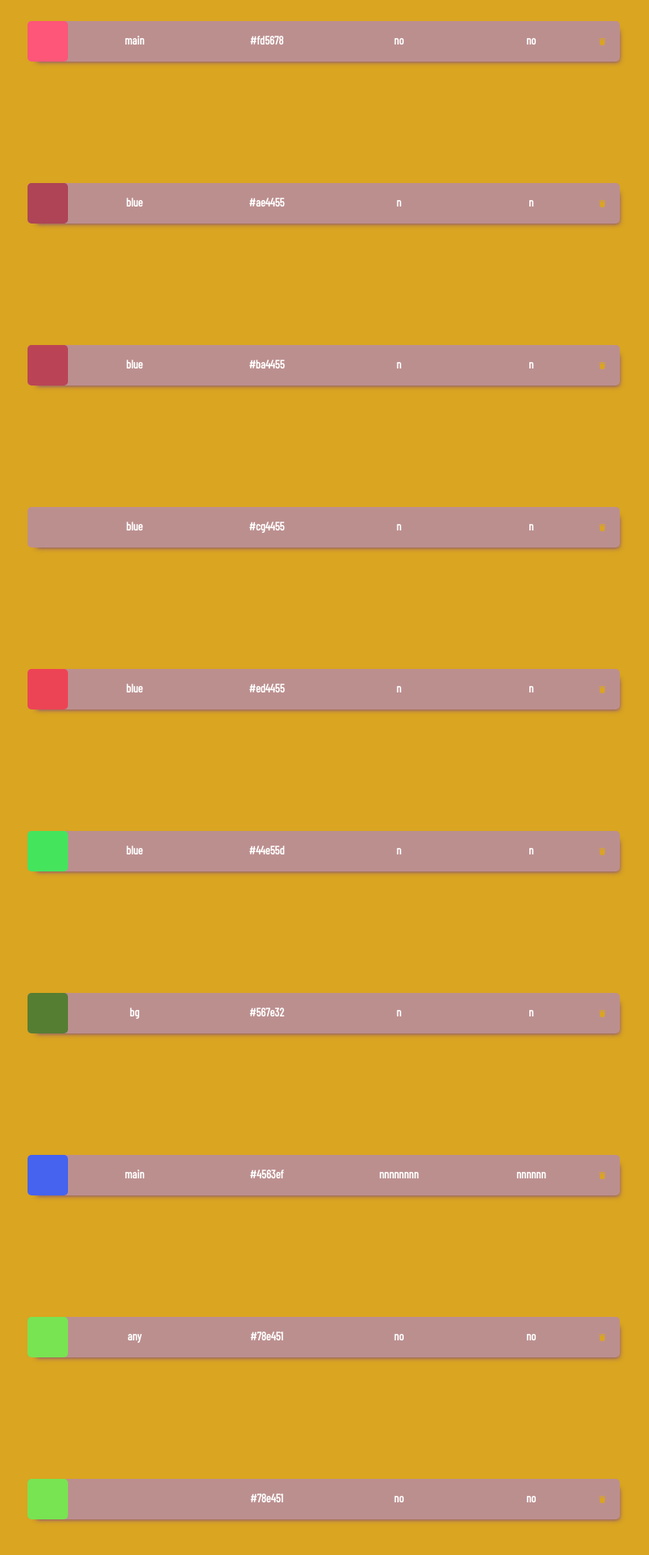
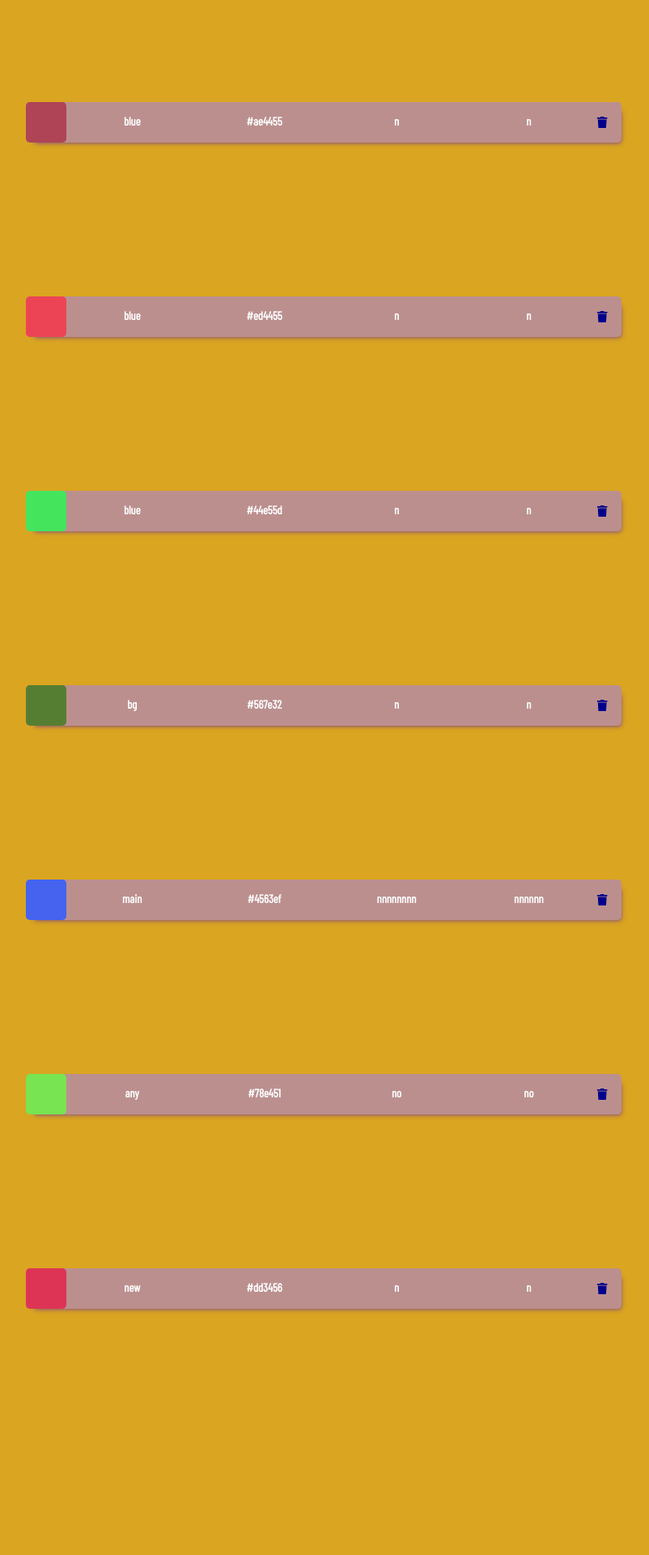
Before and after one commit to KaliKru/Golden-Fish, a React (Create React App) app: page / in a window 1280 px wide. Shown: the part 1080-3000 px from the top of the page at 81% size, without its empty margins (240-1042 px from the left). After the commit the page ends 2791 px from the top, so only its background shows below. Built offline with nearby package versions, Linux system fonts and the light colour scheme; data requests are answered from the project's data file.

Commit message:
trash color

```diff
--- a/src/Color.css
+++ b/src/Color.css
@@ -21,12 +21,11 @@
 
 .style-color {
     width: 100%;
-    height: 25vh;
+    height: 30vh;
     background-color: goldenrod;
     display: flex;
     align-items: center;
     justify-content: space-evenly;
-
 }
 
 .style-list {
--- a/src/RatioCounter.js
+++ b/src/RatioCounter.js
@@ -31,11 +31,6 @@ function RatioCounter() {
 
     }
 
-
-
-
-
-
     return (
         <div>
             <Unit/>
@@ -45,7 +40,6 @@ function RatioCounter() {
                     <div className={"effectRatio"}>
                         <h4>{isNaN(x) ? "Golden Fish understands only numbers ;)" : ""}</h4>
                     </div>
-
                 </form>
 
                 <form>
--- a/src/addPallet.css
+++ b/src/addPallet.css
@@ -73,7 +73,8 @@
 
 .icon-trash {
     cursor: pointer;
-    color: goldenrod;
+    color: darkblue;
+    font-size: 1.5em;
 }
 
 .color-box {
--- a/src/db.json
+++ b/src/db.json
@@ -8,32 +8,11 @@
       "id": 3
     },
     {
-      "name": "main",
-      "hex": "#fd5678",
-      "rgb": "no",
-      "cmyk": "no",
-      "id": 4
-    },
-    {
       "name": "blue",
       "hex": "#ae4455",
       "rgb": "n",
       "cmyk": "n",
       "id": 5
-    },
-    {
-      "name": "blue",
-      "hex": "#ba4455",
-      "rgb": "n",
-      "cmyk": "n",
-      "id": 6
-    },
-    {
-      "name": "blue",
-      "hex": "#cg4455",
-      "rgb": "n",
-      "cmyk": "n",
-      "id": 7
     },
     {
       "name": "blue",
@@ -71,102 +50,11 @@
       "id": 12
     },
     {
-      "name": "",
-      "hex": "#78e451",
-      "rgb": "no",
-      "cmyk": "no",
-      "id": 13
-    },
-    {
-      "name": "",
-      "hex": "",
-      "rgb": "no",
-      "cmyk": "no",
-      "id": 14
-    },
-    {
-      "name": "",
-      "hex": "",
-      "rgb": "no",
-      "cmyk": "no",
-      "id": 15
-    },
-    {
       "name": "new",
       "hex": "#dd3456",
       "rgb": "n",
       "cmyk": "n",
       "id": 16
-    },
-    {
-      "name": "new",
-      "hex": "#dd3456",
-      "rgb": "n",
-      "cmyk": "n",
-      "id": 17
-    },
-    {
-      "name": "new",
-      "hex": "#dd3456",
-      "rgb": "n",
-      "cmyk": "n",
-      "id": 18
-    },
-    {
-      "name": "",
-      "hex": "#dd3456",
-      "rgb": "n",
-      "cmyk": "n",
-      "id": 19
-    },
-    {
-      "name": "",
-      "hex": "",
-      "rgb": "",
-      "cmyk": "",
-      "id": 20
-    },
-    {
-      "name": "jjsj",
-      "hex": "#ff4455",
-      "rgb": "ccc",
-      "cmyk": "eee",
-      "id": 21
-    },
-    {
-      "name": "",
-      "hex": "#ff4455",
-      "rgb": "ccc",
-      "cmyk": "eee",
-      "id": 22
-    },
-    {
-      "name": "",
-      "hex": "#ff4455",
-      "rgb": "ccc",
-      "cmyk": "eee",
-      "id": 23
-    },
-    {
-      "name": "",
-      "hex": "#ff4455",
-      "rgb": "ccc",
-      "cmyk": "eee",
-      "id": 24
-    },
-    {
-      "name": "jsjsj",
-      "hex": "jsjs",
-      "rgb": "jdjjd",
-      "cmyk": "jdjd",
-      "id": 25
-    },
-    {
-      "name": "jsjsj",
-      "hex": "jsjs",
-      "rgb": "jdjjd",
-      "cmyk": "jdjd",
-      "id": 26
     }
   ]
 }
```
